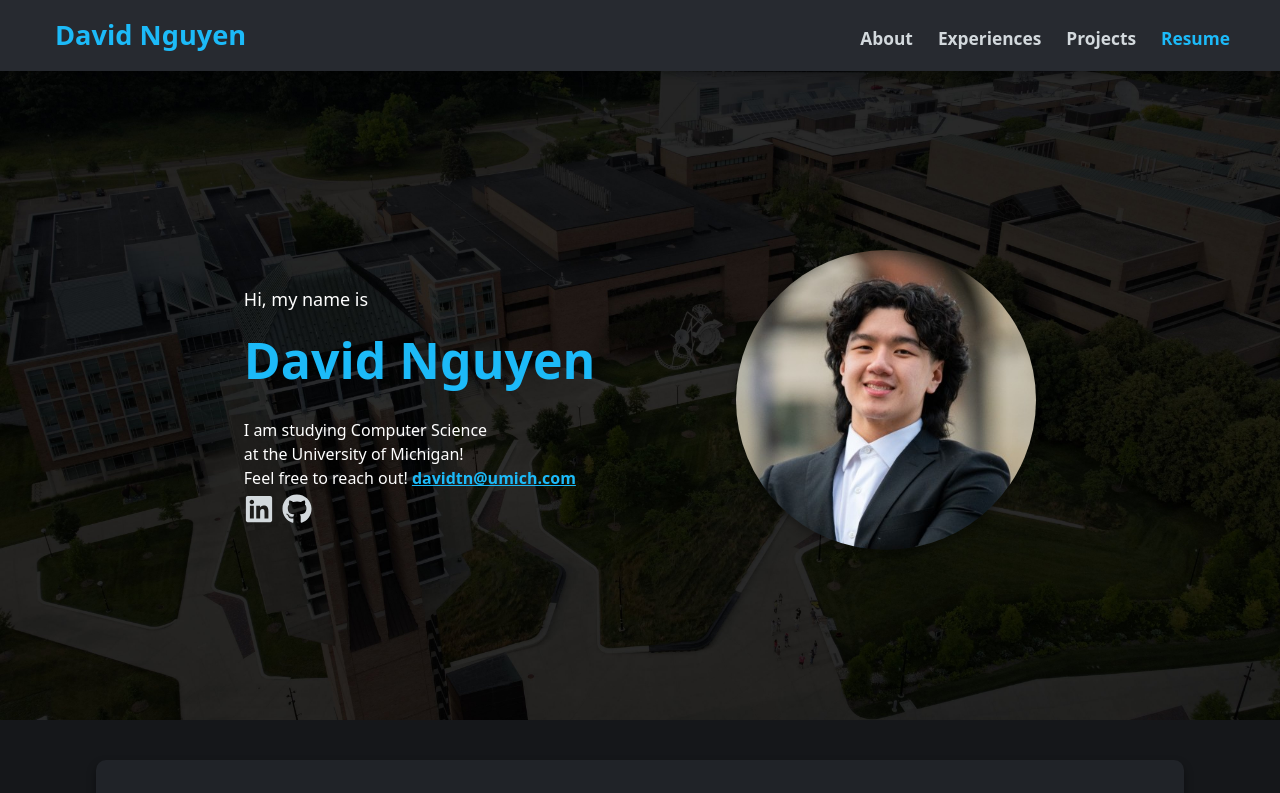
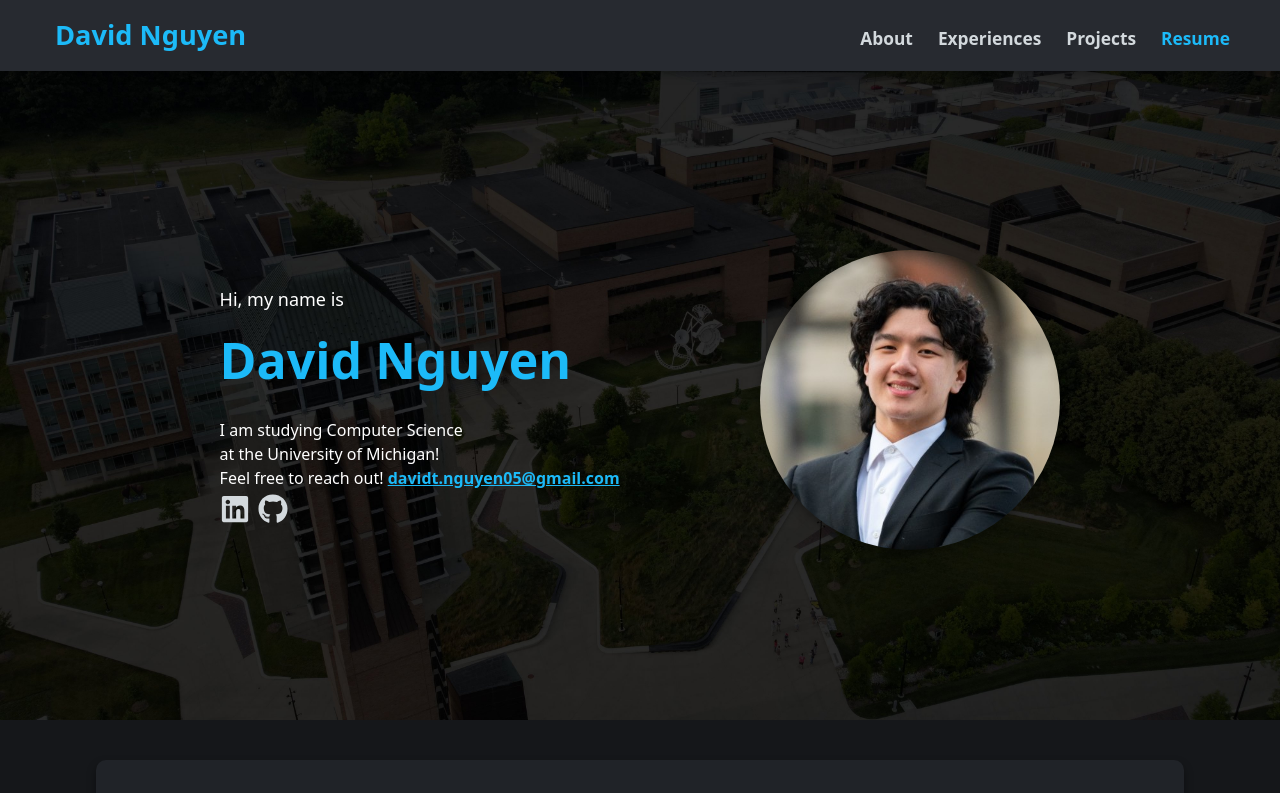
Before and after one commit to dtnguyen0/portfolio-web, a React (Vite) app: page / in a window 1280 px wide. Shown: the top 793 px of the page. Built offline with nearby package versions, Linux system fonts and the light colour scheme.

Commit message:
small update

```diff
--- a/src/Profile/Profile.tsx
+++ b/src/Profile/Profile.tsx
@@ -13,7 +13,7 @@ function Profile() {
           at the University of Michigan!
         </p>
         <p className="text-sm sm:text-base">
-          Feel free to reach out!{" "}<b className="text-[rgb(28,186,248)]"><u>davidtn@umich.com</u></b>
+          Feel free to reach out!{" "}<b className="text-[rgb(28,186,248)]"><u>davidt.nguyen05@gmail.com</u></b>
         </p>
         <div className="flex justify-center md:justify-start gap-2 mt-1 text-[24px] sm:text-[30px]">
           <a className="text-[rgb(211,217,221)] hover:text-white transition duration-300 hover:drop-shadow-[0_0_10px_rgba(255,255,255,0.1)]"
```
